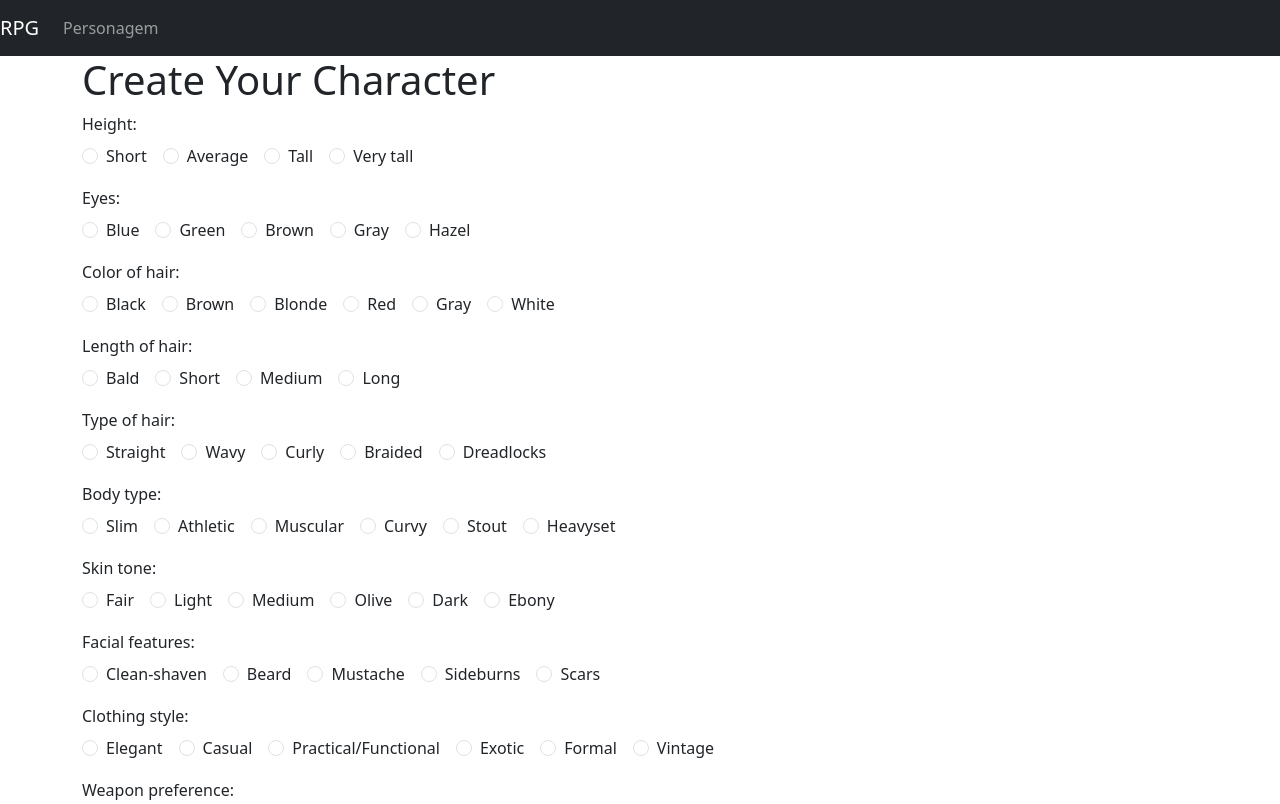
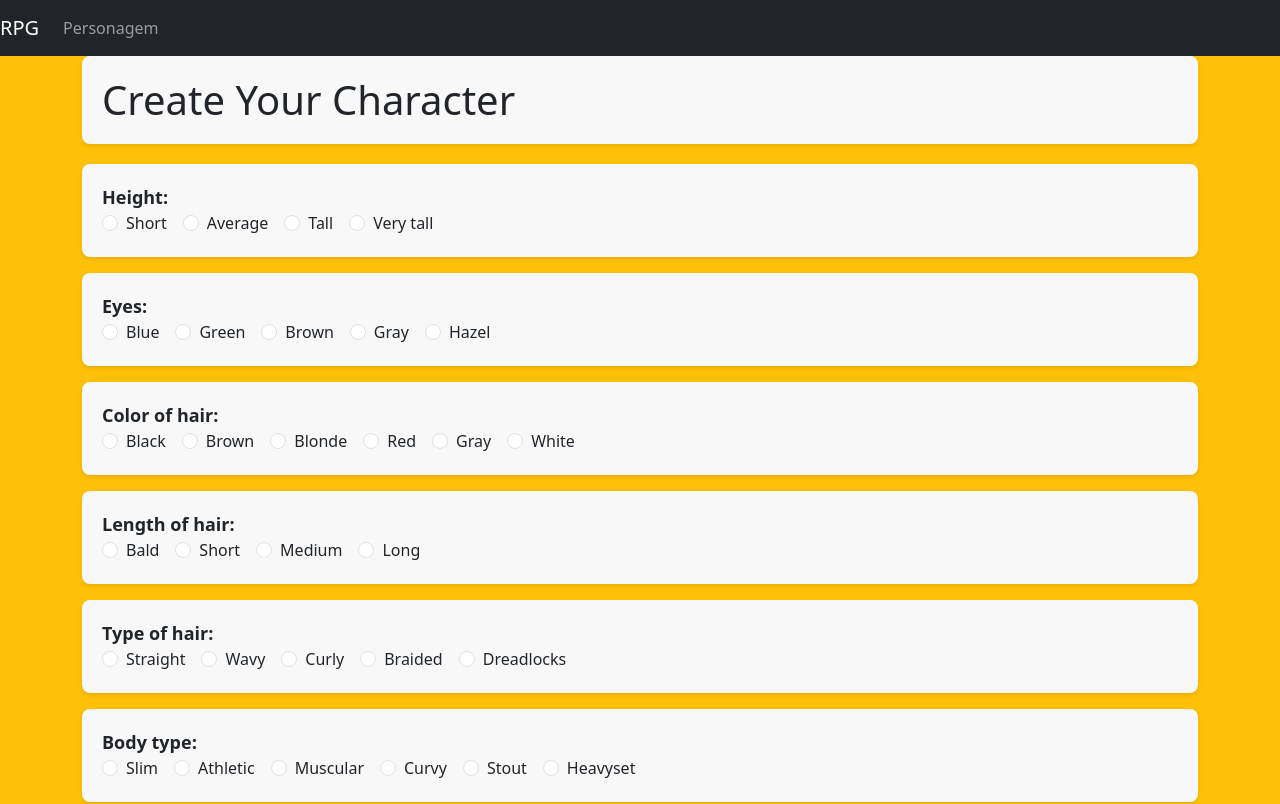
Before and after one commit to pmm2/RPG-backstory-generator, a React (Create React App) app in the folder frontend/RPG-backstory-generator/: page /Personagem in a window 1280 px wide. Shown: the top 804 px of the page. Built offline with nearby package versions, Linux system fonts and the light colour scheme.

Commit message:
Subindo as alterações do design da página. Não consegui arrumar a tela Home

```diff
--- a/frontend/RPG-backstory-generator/src/AddCharacterButton.css
+++ b/frontend/RPG-backstory-generator/src/AddCharacterButton.css
@@ -46,3 +46,7 @@
     color: #000;
     font-size: 3em;
   }
+
+  .div-form{
+    background-color: #ffc107 !important;
+  }
--- a/frontend/RPG-backstory-generator/src/App.jsx
+++ b/frontend/RPG-backstory-generator/src/App.jsx
@@ -1,24 +1,41 @@
 import React, { useState } from "react";
 import { Container } from "react-bootstrap";
-import Menu from './Menu'
+import Menu from "./Menu";
 import CategoryForm from "./form";
-import { BrowserRouter as Router, Route,Routes } from "react-router-dom";
+import { BrowserRouter as Router, Route, Routes } from "react-router-dom";
 import Home from "./Home";
-import charactersData from './Files/Personagens.json';
-import CharacterList from './CharacterList';
-import CharacterDetails from './CharacterDetails';
+import charactersData from "./Files/Personagens.json";
+import CharacterList from "./CharacterList";
+import CharacterDetails from "./CharacterDetails";
+import "./AddCharacterButton.css";
 
 const app = () => {
   return (
-    <Router>
-      <Menu />
-      <Routes>
-        <Route path="/" element={<Home />}   />
-        <Route path="/Personagem"  element={ <Container> <CategoryForm /> </Container>} />
-        <Route path="/Personagens"  element={<CharacterList characters={charactersData} />} />
-        <Route path="/person/:characterName" element={<CharacterDetails characters={charactersData} />} />
-      </Routes>
-    </Router>
+    <div className="div-form">
+      <Router>
+        <Menu />
+        <Routes>
+          <Route path="/" element={<Home />} />
+          <Route
+            path="/Personagem"
+            element={
+              <Container>
+                {" "}
+                <CategoryForm />{" "}
+              </Container>
+            }
+          />
+          <Route
+            path="/Personagens"
+            element={<CharacterList characters={charactersData} />}
+          />
+          <Route
+            path="/person/:characterName"
+            element={<CharacterDetails characters={charactersData} />}
+          />
+        </Routes>
+      </Router>
+    </div>
   );
 };
 
--- a/frontend/RPG-backstory-generator/src/Home.jsx
+++ b/frontend/RPG-backstory-generator/src/Home.jsx
@@ -1,13 +1,18 @@
-import React from 'react';
+import React from "react";
+import "./AddCharacterButton.css";
+
 const Home = () => {
   return (
-    <div className="home-page-container">
-    <h1 className="home-page-title">Bem-vindo ao Mundo RPG!</h1>
-    <div className="home-page-content">
-      <h2>Está pronto para uma aventura épica?</h2>
-      <p>Embarque em uma jornada emocionante em um mundo cheio de magia, monstros e mistérios.</p>
+    <div className="div-form">
+      <h1 className="home-page-title">Bem-vindo ao Mundo RPG!</h1>
+      <div className="home-page-content">
+        <h2>Está pronto para uma aventura épica?</h2>
+        <p>
+          Embarque em uma jornada emocionante em um mundo cheio de magia,
+          monstros e mistérios.
+        </p>
+      </div>
     </div>
-  </div>
   );
 };
 
--- a/frontend/RPG-backstory-generator/src/form.css
+++ b/frontend/RPG-backstory-generator/src/form.css
@@ -17,14 +17,15 @@
     margin-bottom: 10px;
 }
 
-.div-btn {
-    display: flex;
-    flex-direction: column;
+.animated-radio input[type='radio'] {
+    opacity: 0;
+    position: absolute;
+    transform: scale(0);
+    transition: all 0.3s ease-in-out;
 }
 
-.div-loading {
-    display: 'flex';
-    justify-content: center;
-    align-items: center;
-    height: '100vh';
+.animated-radio input[type='radio']:checked+.form-check-label {
+    background-color: #ffc107;
+    color: #000;
+    transform: scale(1.2);
 }
--- a/frontend/RPG-backstory-generator/src/form.jsx
+++ b/frontend/RPG-backstory-generator/src/form.jsx
@@ -3,6 +3,7 @@ import { Form } from "react-bootstrap";
 import Button from "react-bootstrap/Button";
 import axios from 'axios';
 import categories from './Files/Category.json';
+import './form.css';
 
 const CategoryForm = () => {
   const [formData, setFormData] = useState({
@@ -57,13 +58,13 @@ const CategoryForm = () => {
 
   return (
     <div className="rpg-form-container">
-      <h1 className="rpg-form-title">Create Your Character</h1>
+      <h1 className="rpg-form-title form-card">Create Your Character</h1>
       <div className="rpg-form-content">
         {toggle && (
           <Form>
             {categories.map((category) => (
-              <Form.Group key={category.name} className="mb-3">
-                <Form.Label>{category.label}:</Form.Label>
+              <Form.Group key={category.name} className="mb-3 form-card">
+                <Form.Label className="card-title">{category.label}:</Form.Label>
                 <div>
                   {category.options.map((option) => (
                     <Form.Check
```
Also changed, not shown: frontend/RPG-backstory-generator/src/App.css (line endings or trailing spaces).
